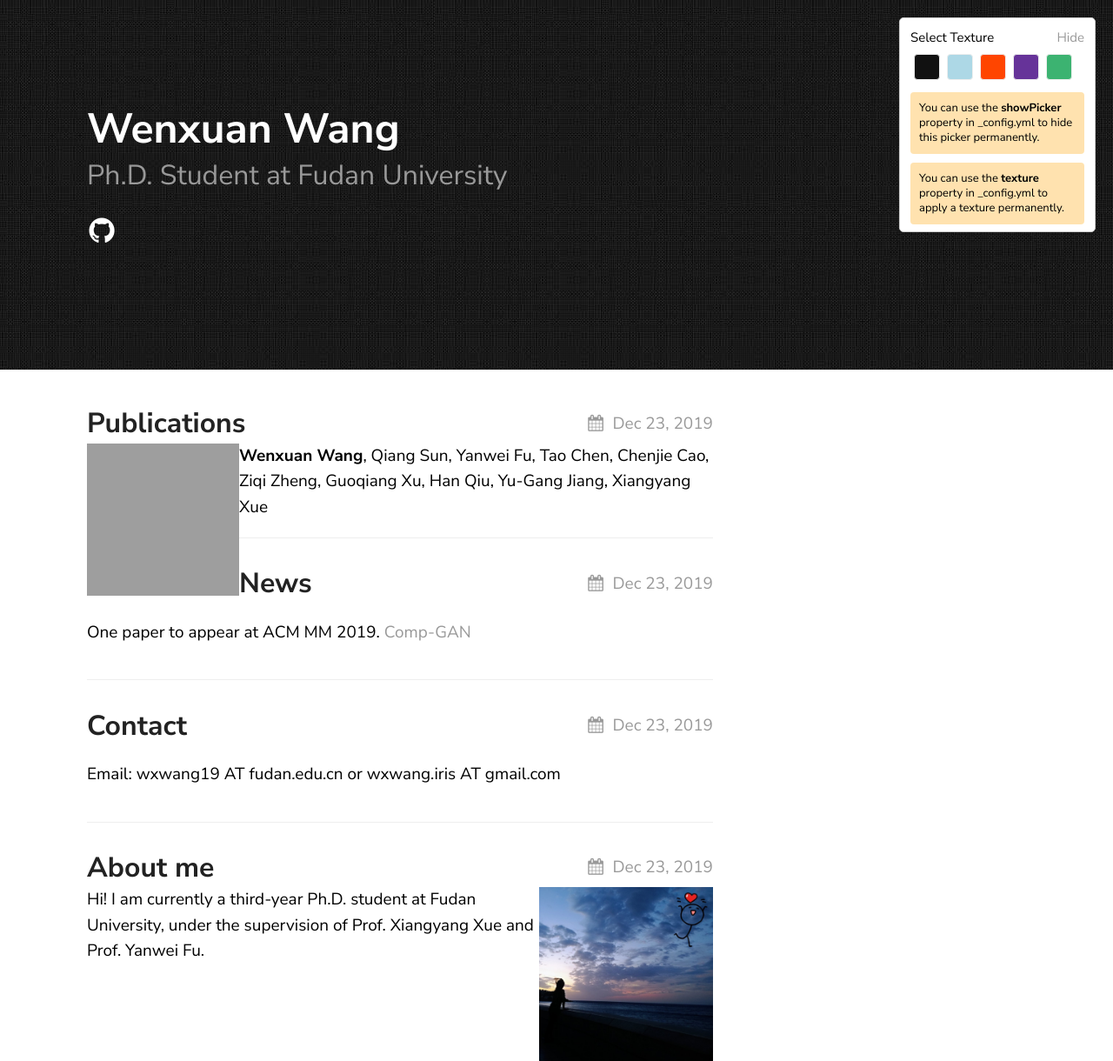
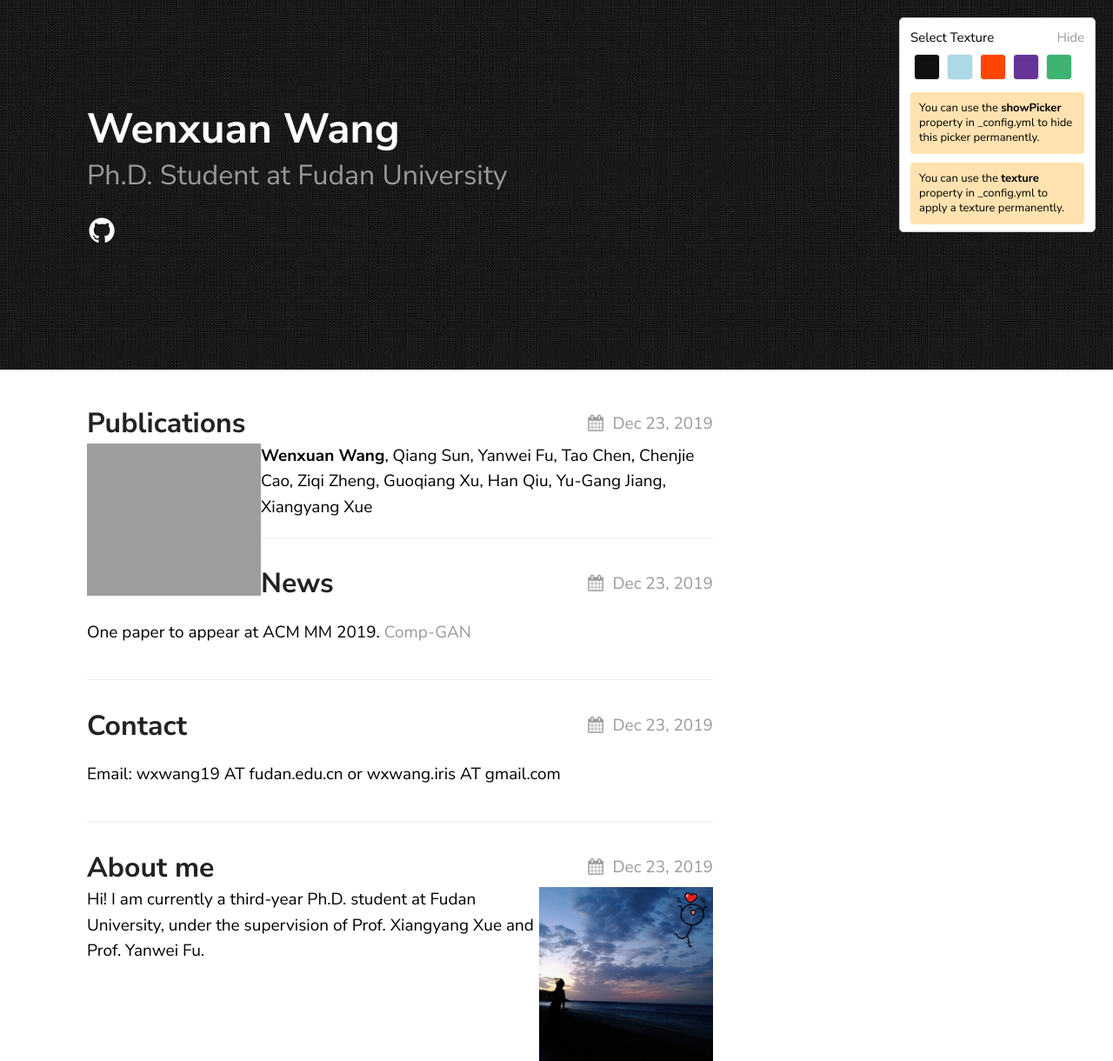
Before and after one commit to wxwangIris/wxwangIris.github.io, a Jekyll site: the page built from index.md, in a window 1280 px wide. Shown: the whole page at 87% size. Built offline with Jekyll 4.4.1, drawn with Linux system fonts in a browser that asks for light colours; grey boxes are pictures that could not be loaded.

Commit message:
commit 10

```diff
--- a/_posts/2019-07-30-publications.markdown
+++ b/_posts/2019-07-30-publications.markdown
@@ -6,7 +6,7 @@
 ---
 
 <div>
-<img src="/img/publication/ACMMM19_Framework.png" alt="." width="175" height="175" align="left">
+<img src="/img/publication/ACMMM19_Framework.png" alt="." width="200" height="175" align="left">
 <span>
 <b>Wenxuan Wang</b>, Qiang Sun, Yanwei Fu, Tao Chen, Chenjie Cao, Ziqi Zheng, Guoqiang Xu, Han Qiu, Yu-Gang Jiang, Xiangyang Xue
 
@@ -20,7 +20,7 @@
 ------
 
 <div>
-<img src="/img/publication/arxiv_face_dataset_setting.png" alt="." width="175" height="175" align="left">
+<img src="/img/publication/arxiv_face_dataset_setting.png" alt="." width="200" height="175" align="left">
 <span>
 <b>Wenxuan Wang</b>, Qiang Sun, Tao Chen, Chenjie Cao, Ziqi Zheng, Guoqiang Xu, Han Qiu, Yanwei Fu
 
@@ -34,7 +34,7 @@
 ------
 
 <div>
-<img src="/img/publication/eccv_generated_images.png" alt="." width="175" height="175" align="left">
+<img src="/img/publication/eccv_generated_images.png" alt="." width="200" height="175" align="left">
 <span>
 
 Xuelin Qian, Yanwei Fu, Tao Xiang, <b>Wenxuan Wang</b>, Jie Qiu, Yang Wu, Yu-Gang Jiang, Xiangyang Xue
```
